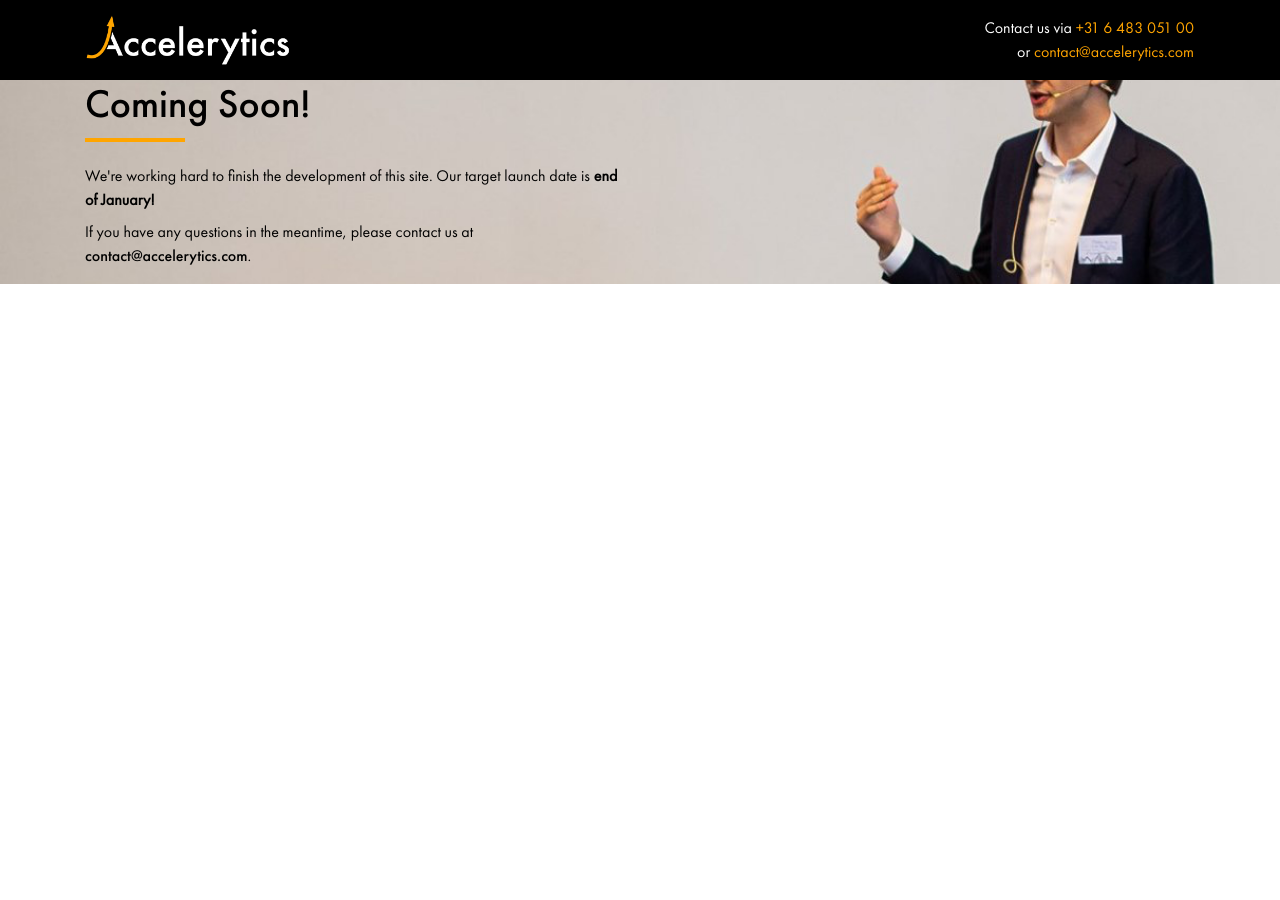
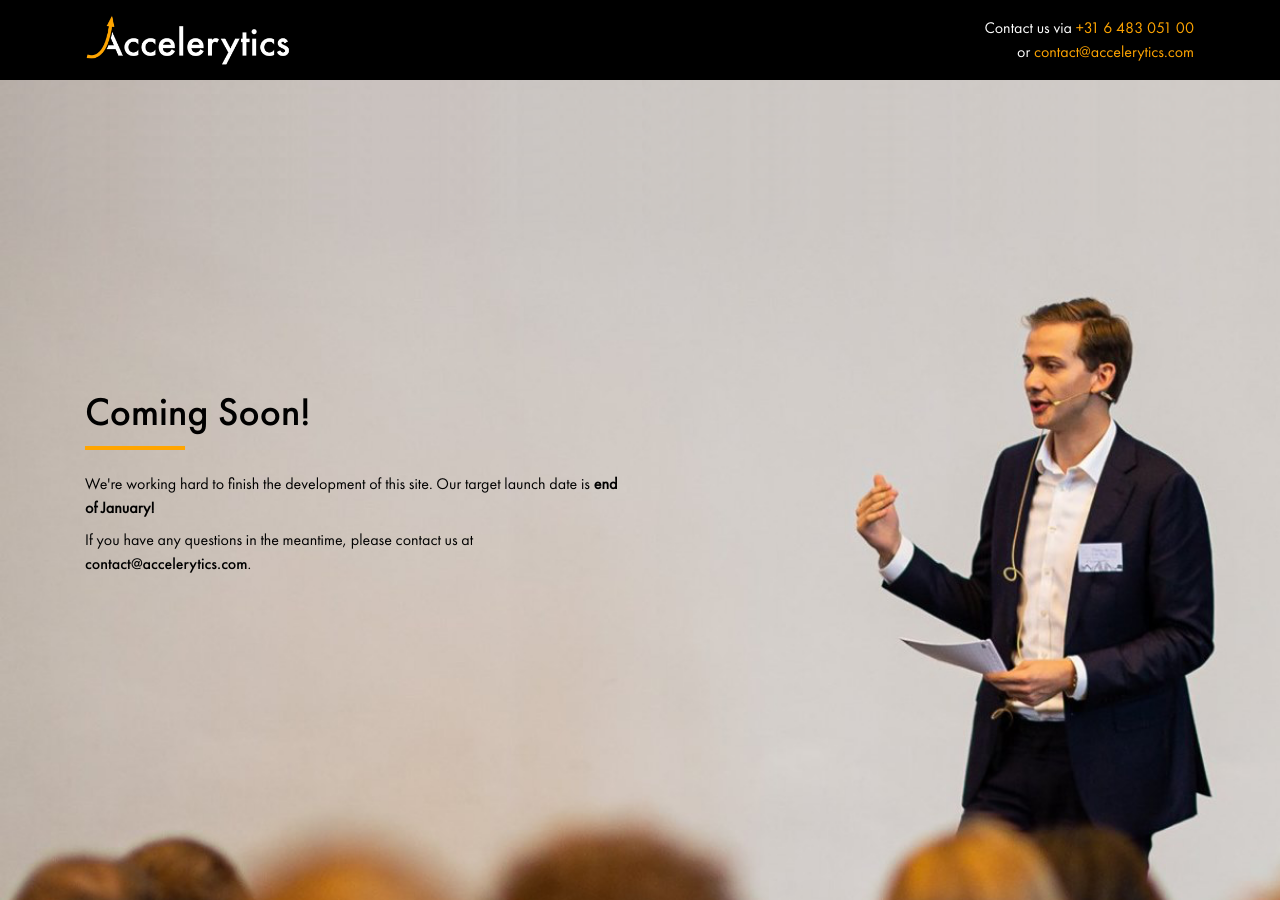
Before and after one commit to Mathijs995/Accelerytics, a Jekyll site: the page built from index.html, in a window 1280 px wide. Built offline with Jekyll 4.4.1, drawn with Linux system fonts in a browser that asks for light colours; nearby versions of some CDN libraries.

Commit message:
Fixed height bug on coming soon page

```diff
--- a/index.html
+++ b/index.html
@@ -23,7 +23,7 @@ title: Accelerytics - Coming Soon
 	</div>
 </div>
 
-<section id="landing" class="d-flex flex-column w-100">
+<section id="landing" class="d-flex flex-column w-100 full-h">
 
 	<div class="container flex-grow-1 d-flex flex-column">
 
```
